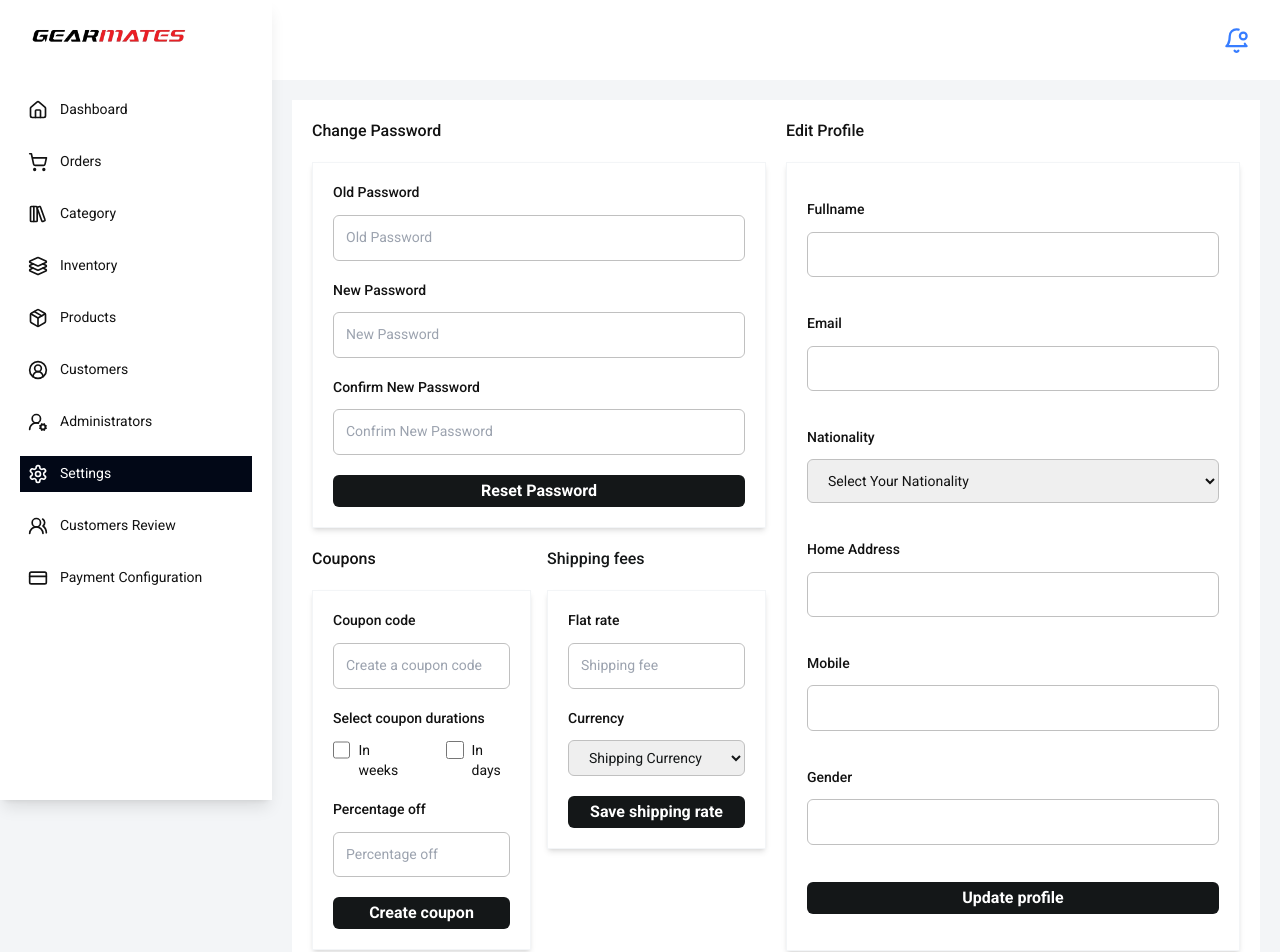
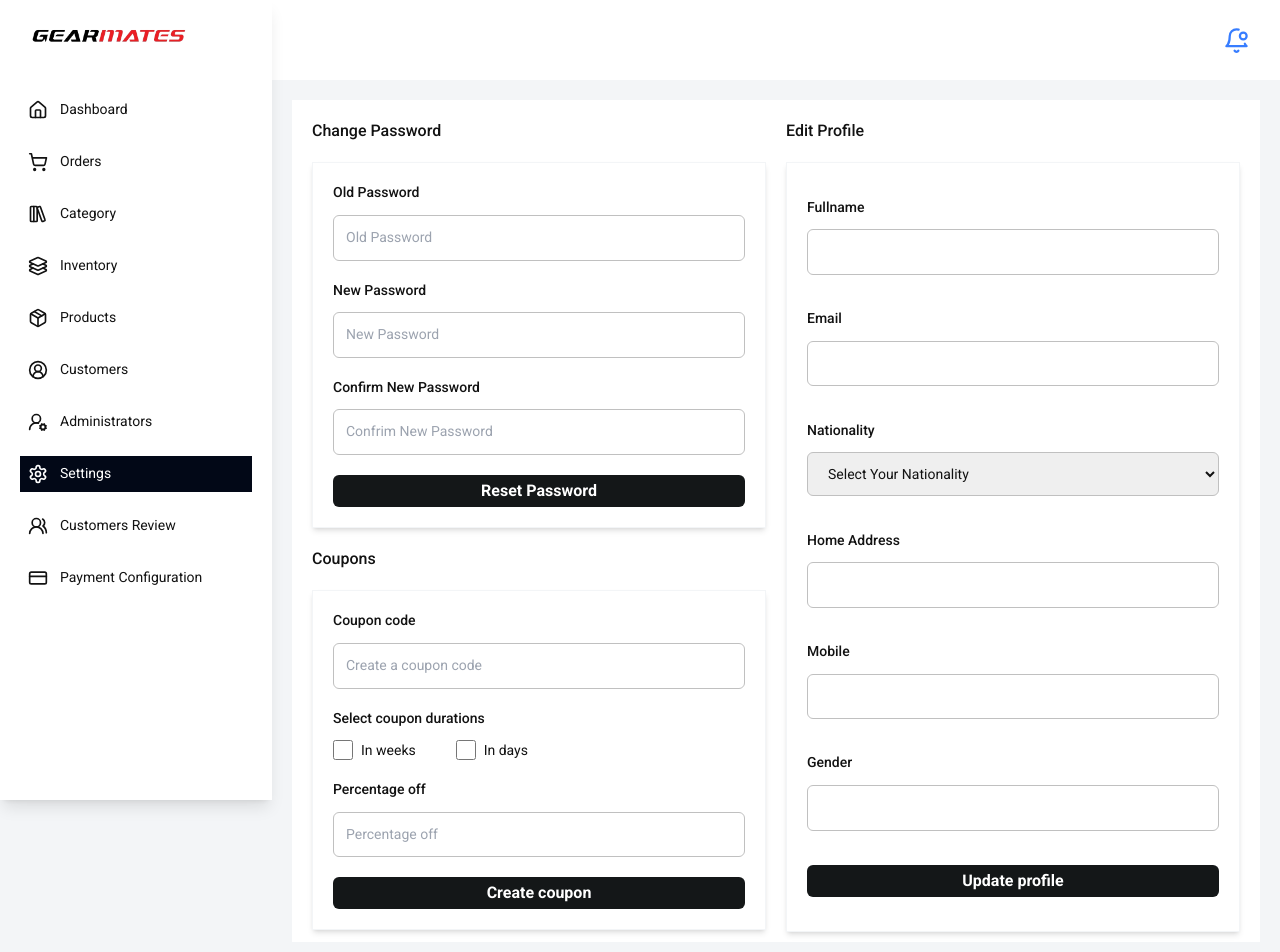
Before and after one commit to jettechnologies/sagar-ecommerce-dashboard, a React (Vite) app: page /admin/account-setting in a window 1280 px wide. Shown: the top 952 px of the page. Built offline with nearby package versions, Linux system fonts and the light colour scheme.

Commit message:
Removed the setting of flatrate for shipping

```diff
--- a/src/pages/dashboard/Category.tsx
+++ b/src/pages/dashboard/Category.tsx
@@ -68,7 +68,7 @@ const Category = () => {
         if(!categoryArray) return;
 
         setCategories(categoryArray);
-    });
+    }, [setCategories, categoryArray]);
 
     const searchCategories = useCallback(async (e: React.FormEvent<HTMLFormElement>) => {
         e.preventDefault();
--- a/src/pages/dashboard/Settings.tsx
+++ b/src/pages/dashboard/Settings.tsx
@@ -1,23 +1,23 @@
 import Container from "@/components/Container"
 import { useState } from "react";
-import Select from "@/components/Select";
+// import Select from "@/components/Select";
 import Button from "@/components/Button";
 import { useAuth } from "@/context/authContext";
 import EditProfile from "@/sections/EditProfile";
 import ResetPassword from "@/sections/ResetPassword";
 import Coupons from "@/sections/Coupons";
 import { EasyHTTP } from "@/utils/httpRequest";
-import DisplayFlatrate from "@/sections/DisplayFlatrate";
+// import DisplayFlatrate from "@/sections/DisplayFlatrate";
 import { RotateCcw } from "lucide-react"
 import { useAdminProfile } from "@/context/adminProfileContext";
 
-const currencies = [
-  {key:"pound", value : "Pound"},
-  {key: "dollar", value:"Dollar"},
-  {key: "euro", value :"Euro"},
-  {key: "rupee", value : "Rupee"},
-  {key: "yuan", value :"Chinese yuan " }
-]
+// const currencies = [
+//   {key:"pound", value : "Pound"},
+//   {key: "dollar", value:"Dollar"},
+//   {key: "euro", value :"Euro"},
+//   {key: "rupee", value : "Rupee"},
+//   {key: "yuan", value :"Chinese yuan " }
+// ]
 
 const Settings = () => {
 
@@ -32,58 +32,58 @@ const Settings = () => {
 
   console.log(admin)
 
-  const [shipping, setShipping] = useState<{flatRate: string; currency: string;}>({
-    flatRate: "",
-    currency: "",
-  })
+  // const [shipping, setShipping] = useState<{flatRate: string; currency: string;}>({
+  //   flatRate: "",
+  //   currency: "",
+  // })
 
   const { token } = useAuth();
 
-  const handleShippingInput =  (
-    e:React.ChangeEvent<HTMLInputElement | HTMLTextAreaElement | HTMLSelectElement>
-  ) =>{
-    const target = e.target as HTMLInputElement | HTMLSelectElement;
-    const { name, value } = target;
+  // const handleShippingInput =  (
+  //   e:React.ChangeEvent<HTMLInputElement | HTMLTextAreaElement | HTMLSelectElement>
+  // ) =>{
+  //   const target = e.target as HTMLInputElement | HTMLSelectElement;
+  //   const { name, value } = target;
 
-    setShipping({ ...shipping, [name]: value.toLocaleLowerCase().trim()});
-  }
+  //   setShipping({ ...shipping, [name]: value.toLocaleLowerCase().trim()});
+  // }
 
-  const setShippingFee =  async(e:React.FormEvent<HTMLFormElement>) => {
-    e.preventDefault();
+  // const setShippingFee =  async(e:React.FormEvent<HTMLFormElement>) => {
+  //   e.preventDefault();
 
-    const { flatRate, currency } = shipping;
+  //   const { flatRate, currency } = shipping;
 
-        if(flatRate !== "" && currency !== ""){
+  //       if(flatRate !== "" && currency !== ""){
 
-          const url = "order-mgt/set-flatrate";
-          const headers:HeadersInit = {
-            "Content-Type": 'application/json',
-            "Accept": "application/json",
-            Authorization: `Bearer ${token}`,
-        }
+  //         const url = "order-mgt/set-flatrate";
+  //         const headers:HeadersInit = {
+  //           "Content-Type": 'application/json',
+  //           "Accept": "application/json",
+  //           Authorization: `Bearer ${token}`,
+  //       }
 
-            const data = {
-              flatRate: parseFloat(shipping.flatRate),
-              currency: shipping.currency,
-            }
+  //           const data = {
+  //             flatRate: parseFloat(shipping.flatRate),
+  //             currency: shipping.currency,
+  //           }
 
-            console.log(data)
+  //           console.log(data)
 
-            try{
-                setLoading(true);
-                const response = await easyHttp.post(url, headers, data);
-                console.log(response);
-                window.location.reload();
-            }
-            catch(err){
-                console.log((err as Error).message)
-                setError((err as Error).message)
-            }
-            finally{
-                setLoading(false)
-            }
-         }
-    }
+  //           try{
+  //               setLoading(true);
+  //               const response = await easyHttp.post(url, headers, data);
+  //               console.log(response);
+  //               window.location.reload();
+  //           }
+  //           catch(err){
+  //               console.log((err as Error).message)
+  //               setError((err as Error).message)
+  //           }
+  //           finally{
+  //               setLoading(false)
+  //           }
+  //        }
+  //   }
 
     const resetPasscode = async() =>{
       const localStorage = window.localStorage.getItem("passcode_id");
@@ -104,10 +104,7 @@ const Settings = () => {
       }
       catch(err){
         console.log((err as Error).message);
-        // setError({
-        //   msg: (err as Error).message,
-        //   status: true
-        // })
+        setError((err as Error).message);
       }
       finally{
         setLoading(false);
@@ -144,7 +141,7 @@ const Settings = () => {
               {/* Coupon section */}
               <Coupons token={token} />
               {/* Flat rate section */}
-              <div className="flex-1">
+              {/* <div className="flex-1">
                   <h4 className="text-size-500 text-text-blaxk font-medium">Shipping fees</h4>
                   <form
                     id = "flatrate_form"
@@ -183,13 +180,13 @@ const Settings = () => {
                   {loading ? "Loading..." : "Save shipping rate"}
                 </Button>
               </form>
-              </div>
+              </div> */}
             </div>
           </div>
             <EditProfile token={token} />
           </div>
           {/* the end of the second section of the editprofile */}
-          <DisplayFlatrate />
+          {/* <DisplayFlatrate /> */}
         </div>
       </Container>
     </div>
--- a/src/pages/dashboard/ViewOrders.tsx
+++ b/src/pages/dashboard/ViewOrders.tsx
@@ -247,7 +247,7 @@ const ViewOrders = () => {
                                         <td className="whitespace-nowrap px-2 py-2 sm:px-4 sm:py-4 font-medium text-sm">{order?.user.email}</td>
                                         <td className="whitespace-nowrap px-2 py-2 sm:px-4 sm:py-4 font-medium text-sm flex gap-2">
                                             <IndianRupee size={20} />
-                                            {order?.items.reduce((total, item) => total + parseFloat(item.price) * item.quantity, 0)}
+                                            {order?.total}
                                         </td>
                                         <td className="whitespace-nowrap px-2 py-2 sm:px-4 sm:py-4 font-medium text-sm">
                                             <Notification
```
